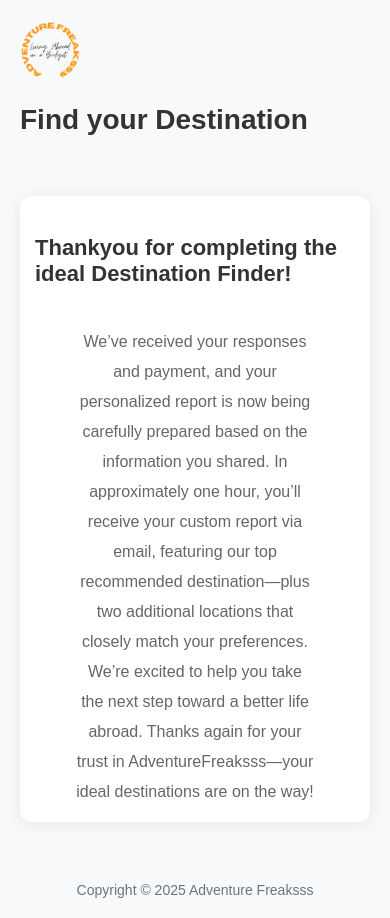
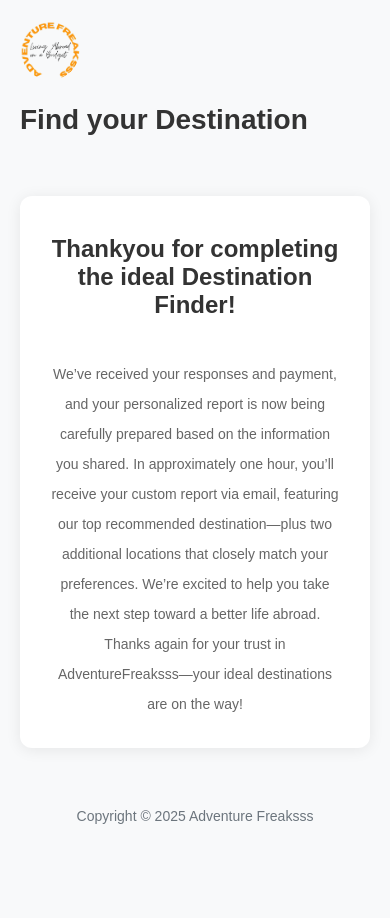
Before and after one commit to AhsaanRasheed/AdventureFreaksss, a Next.js app: page /suggestions in a window 390 px wide. After the commit the page ends 844 px from the top, so only its background shows below. Built offline with nearby package versions, Linux system fonts and the light colour scheme.

Commit message:
suggestion page styling adjustment

```diff
--- a/src/app/suggestions/styles.css
+++ b/src/app/suggestions/styles.css
@@ -169,6 +169,7 @@
 .report-title {
   font-size: 32px;
   font-weight: bold;
+  text-align: center;
   color: #333;
   margin-bottom: 10px;
 }
@@ -611,4 +612,20 @@
   .divider-icon {
     font-size: 20px;
   }
+
+  .report-title {
+  font-size: 24px;
+  font-weight: bold;
+  text-align: center;
+  color: #333;
+  padding-inline: 16px;
 }
+
+.report-subtitle {
+  font-size: 14px;
+  color: #666;
+  text-align: center;
+  padding-inline: 16px;
+}
+
+}
```
